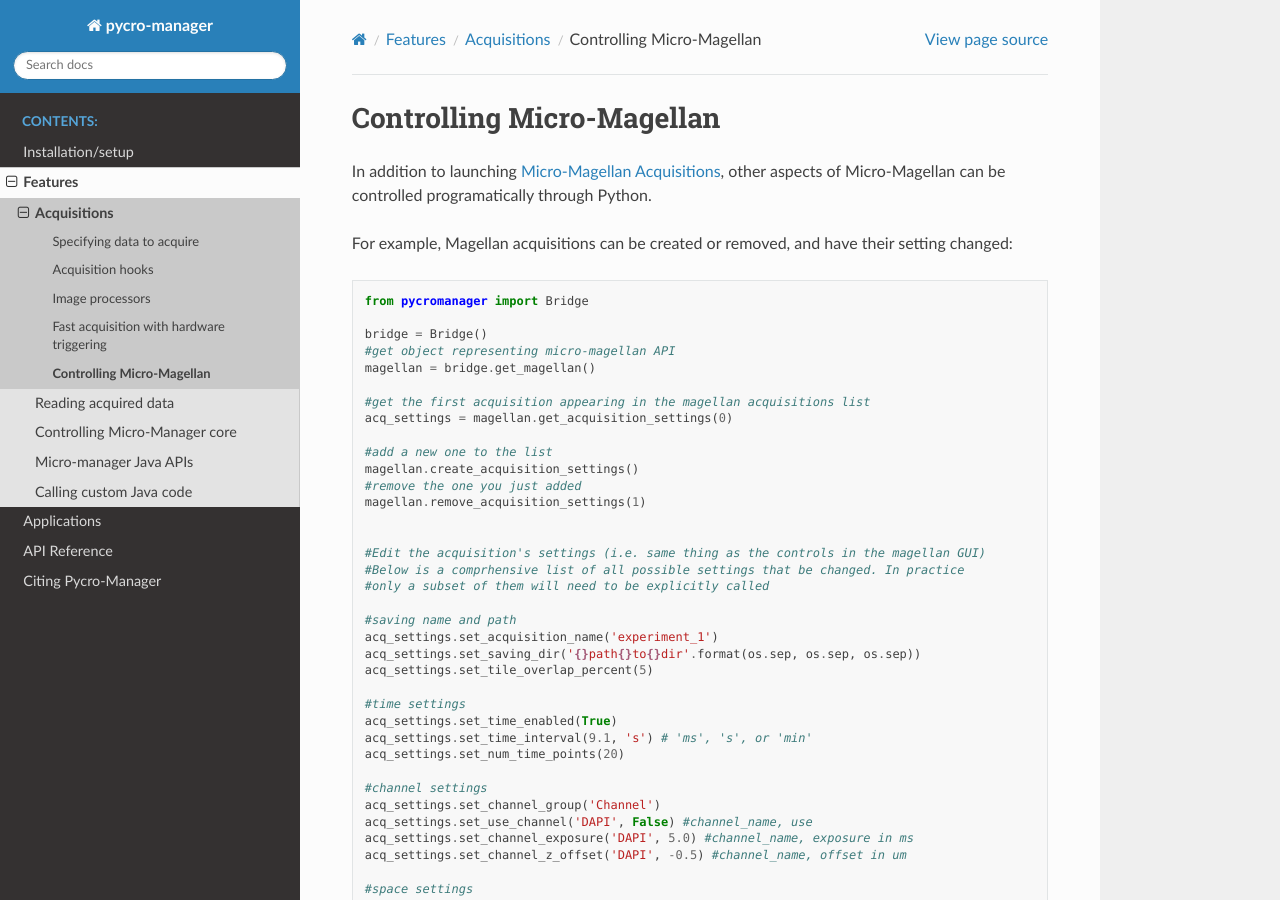
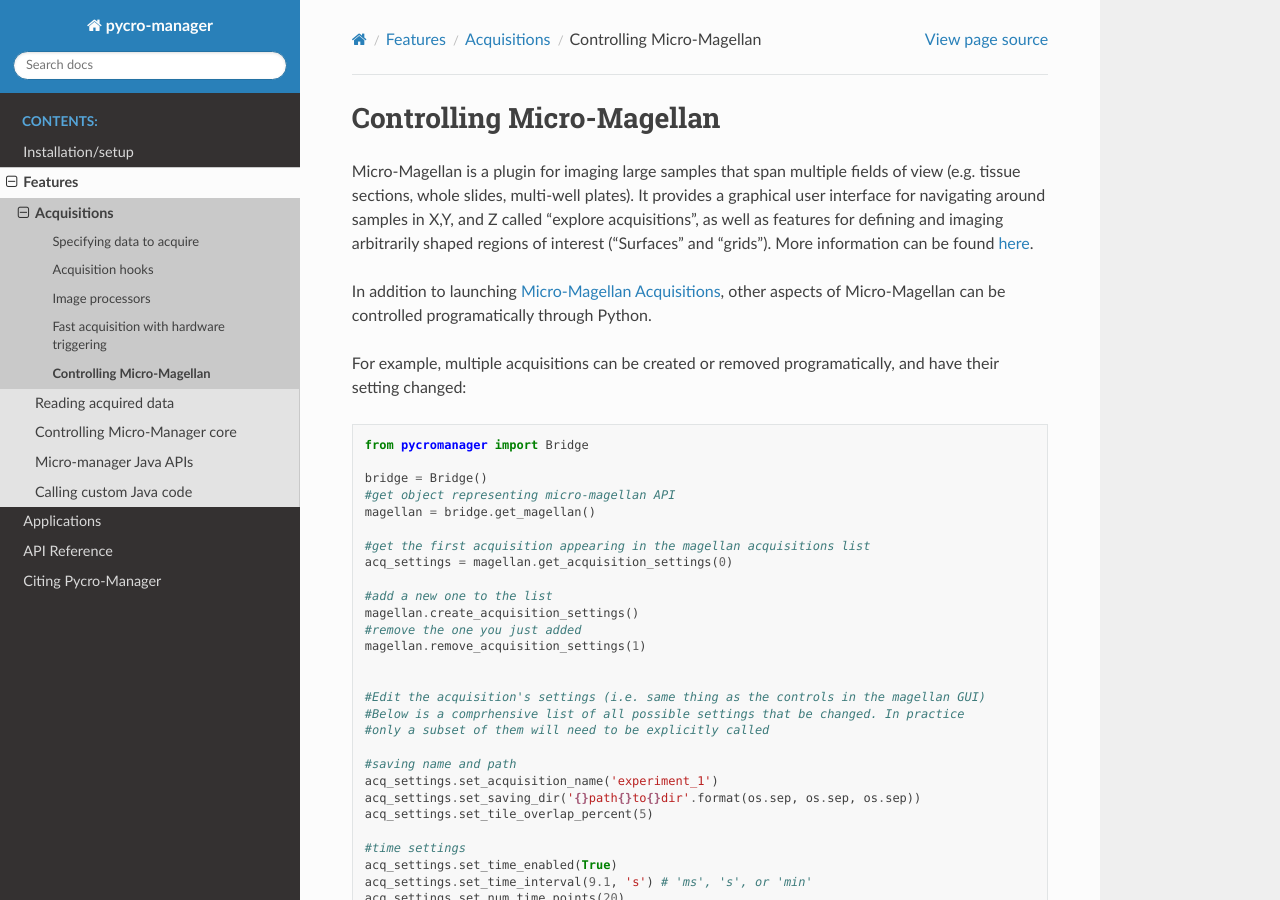
Before and after one commit to micro-manager/pycro-manager, a Sphinx documentation site: the page built from docs/source/magellan_api.rst, in a window 1280 px wide and 900 px high. Built offline with Sphinx 7.4.7 and the Read the Docs theme 2.0.0, drawn with Linux system fonts in a browser that asks for light colours; pages that are not in the unit, such as notebooks, are missing from menus.

Commit message:
documentation improvements

```diff
--- a/docs/source/acq_overview.rst
+++ b/docs/source/acq_overview.rst
@@ -16,11 +16,7 @@
    :width: 800
    :alt: Overview figure of pycro-manager Acquisitions
 
-   **Overview of pycro-manager Acquisitions.** The blue boxes show acquisitions starting with some source of ”acquisition events”, instructions for image collection and associated hardware changes. Green boxes represent acquisition events that are optimized, then used to move hardware and collect images. ”Acquisition hooks” can be used to execute arbitrary code synchronously or modify/delete instructions on-the-fly. Magenta boxes represent acquired images going straight to the default image saving and display, or being diverted through ”image processors”, which allow for modification of images or diversion to external saving and visualization.
-
-
-
-
+   **Pycro-Manager's high-level programming interface.** The data acquisition process in Pycro-Manager starts with (blue) a source of acquisition events (from either a programming or GUI). These events are passed to (green) the acquisition engine, which optimizes them to take advantage of hardware triggering where available, sends instructions to hardware, and acquires images. (Magenta) The resulting images are then saved and displayed in the GUI. The three main abstractions of the Pycro-Manager high-level programming interface (acquisition events, acquisition hooks, and image processors) enable fine-grained control and customization of this process.
 
 
 
--- a/docs/source/features.rst
+++ b/docs/source/features.rst
@@ -2,7 +2,7 @@
 Features
 ****************
 
-``pycromanager`` has several options for interacting with micro-manager which can be used independently or in combination. The high level APIs described in :doc:`acq_overview` are usually the best place to start. They describe how to run standard multi-dimensional acquisitions (i.e. Z-stacks, multiple XY posisitons, etc.), customized ones with abitrary axes and hardware settings, or ones generated through the `Micro-magellan <https://micro-manager.org/wiki/MicroMagellan>`_ GUI using the pycromanager :class:`Acquisition<pycromanager.Acquisition>` class. :class:`Acquisition<pycromanager.Acquisition>`'s support customization such as modifying image data on-the-fly, controlling acquisition in response to data, integrating non-micro-manger supported hardware, running high-speed acquisitions with hardware TTL triggering, and using customized visualization/data saving. The data acquired by :class:`Acquisition<pycromanager.Acquisition>`'s can be read into ``numpy`` or ``dask`` arrays using the :class:`Dataset<pycromanager.Dataset>`, as described in :ref:`reading_data`.
+``pycromanager`` has several options for interacting with micro-manager which can be used independently or in combination. The high level APIs described in :doc:`acq_overview` are usually the best place to start. They describe how to use the pycromanager :class:`Acquisition<pycromanager.Acquisition>` class to run standard multi-dimensional acquisitions (i.e. Z-stacks, multiple XY posisitons, etc.), customized ones with abitrary axes and hardware settings, or ones generated through the `Micro-magellan <https://micro-manager.org/wiki/MicroMagellan>`_ GUI (a Micro-manager plugin for imaging large samples such as tissue sections, whole slides, multi-well plates, etc.). :class:`Acquisition<pycromanager.Acquisition>`'s support customization such as modifying image data on-the-fly, controlling acquisition in response to data, integrating non-micro-manger supported hardware, running high-speed acquisitions with hardware TTL triggering, and using customized visualization/data saving. The data acquired by :class:`Acquisition<pycromanager.Acquisition>`'s can be read into ``numpy`` or ``dask`` arrays using the :class:`Dataset<pycromanager.Dataset>`, as described in :ref:`reading_data`.
 
 
 For less complicated experiments (e.g. just snapping images on a camera, moving a single piece of hardware), :doc:`core` might be a good place to start.
--- a/docs/source/index.rst
+++ b/docs/source/index.rst
@@ -9,7 +9,7 @@
    :width: 800
    :alt: Overview of pycro-manager
 
-   **Pycro-manager overview.** The grey boxes denote the C++ and Java components of µManager, including the GUI, Java APIs, and a hardware abstraction layer that enables generic microscope control code to work on a variety of hardware components. The red box shows Pycro-Manager, which is built upon a high speed data transfer layer that can operate within a machine or over a network. This layer enables access to the existing capabilities of µManager as if they were written in Python. In addition, a new Acquisition API provides powerful automation of data collection combined with easy ways to inter-operate with Python libraries (purple boxes) for hardware control, data visualization, scientific computing, etc.
+   **Pycro-manager architecture overview.** (Grey) The existing parts of µManager provide generic microscope control abstracted from specific hardware, a graphical user interface (GUI), a Java plugin interface, and an acquisition engine, which automates various aspects of data collection. (Orange) Pycro-Manager enables access to these components through Python over a network-compatible transport layer, as well as a concise, high-level programming interface for acquiring data. These provide integration of data acquisition with  (purple) Python libraries for hardware control, data visualization, scientific computing, etc.
 
 
 
--- a/docs/source/magellan_api.rst
+++ b/docs/source/magellan_api.rst
@@ -4,9 +4,11 @@
 Controlling Micro-Magellan
 ****************************************************************
 
+Micro-Magellan is a plugin for imaging large samples that span multiple fields of view (e.g. tissue sections, whole slides, multi-well plates). It provides a graphical user interface for navigating around samples in X,Y, and Z called "explore acquisitions", as well as features for defining and imaging arbitrarily shaped regions of interest ("Surfaces" and "grids"). More information can be found `here <https://micro-manager.org/wiki/MicroMagellan>`_.
+
 In addition to launching :ref:`magellan_acq_launch`, other aspects of Micro-Magellan can be controlled programatically through Python.
 
-For example, Magellan acquisitions can be created or removed, and have their setting changed:
+For example, multiple acquisitions can be created or removed programatically, and have their setting changed:
 
 
 .. code-block:: python
```
Also changed, not shown: docs/source/acquisition_figure.png, docs/source/overview_figure.png.
